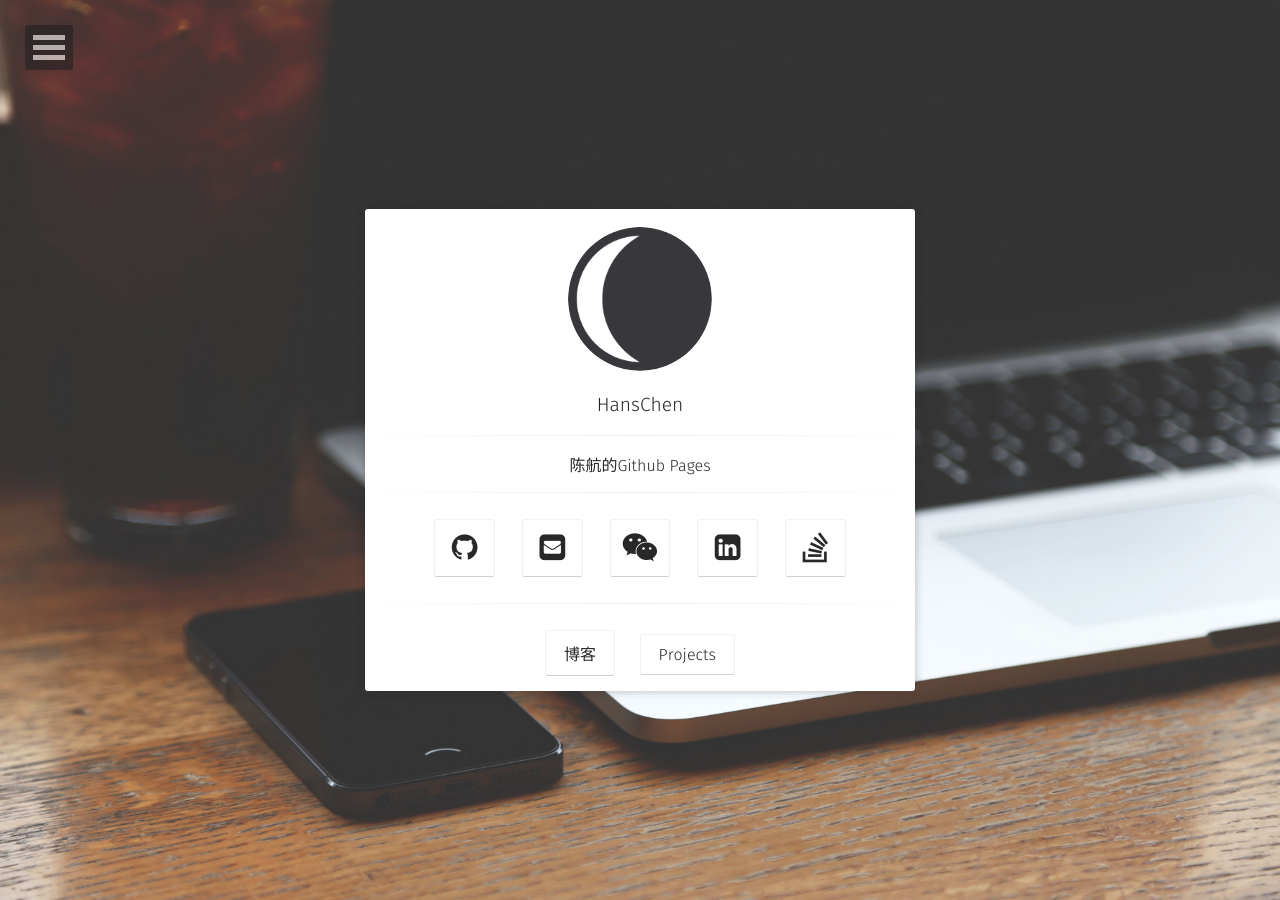
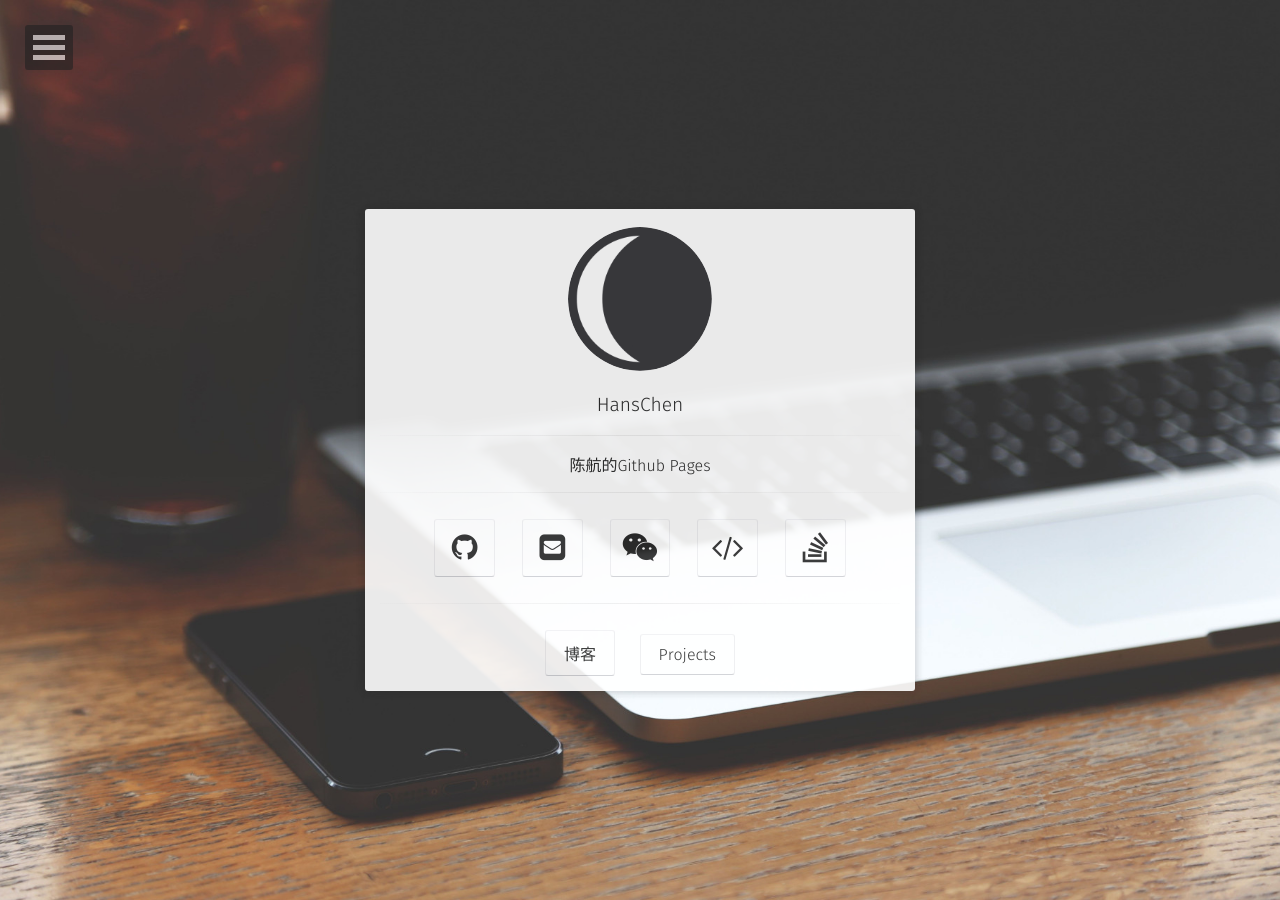
Before and after one commit to shensky711/shensky711.github.io, a Jekyll site: the page built from index.html, in a window 1280 px wide. Built offline with Jekyll 4.4.1, drawn with Linux system fonts in a browser that asks for light colours; some web fonts are replaced.

Commit message:
add csdn link

```diff
--- a/_config.yml
+++ b/_config.yml
@@ -38,8 +38,9 @@ disqus_shortname:   taylantatli
 email:              shensky711@qq.com
 wechat:             'assets/img/wechat.jpg'
 github:             shensky711
-linkedin:           航-陈-a7843b118
 stackoverflow:      6792789/shensky711
+csdn:               shensky711
+#linkedin:           航-陈-a7843b118
 #twitter:           username
 #facebook:          username
 #weibo:             username
--- a/_includes/nav.html
+++ b/_includes/nav.html
@@ -18,6 +18,9 @@
                     </li>{% endif %}
 					{% if site.wechat %}<li>
                         <a target="_blank" rel="noopener noreferrer"><i class="fa fa-fw fa-weixin"></i> WeChat</a>
+                    </li>{% endif %}
+					{% if site.csdn %}<li>
+                        <a href="http://blog.csdn.net/{{ site.csdn }}" target="_blank" rel="noopener noreferrer"><i class="fa fa-fw fa-code"></i> CSDN</a>
                     </li>{% endif %}
                     {% if site.twitter %}<li>
                         <a href="http://twitter.com/{{ site.twitter }}" target="_blank" rel="noopener noreferrer"><i class="fa fa-fw fa-twitter-square"></i> Twitter</a>
--- a/_includes/social-links.html
+++ b/_includes/social-links.html
@@ -1,48 +1,9 @@
-					<style type="text/css">
-						.w {
-							display: inline;
-							padding: 0
-						}
-
-						.w .x {
-							margin: 30px 0 10px
-						}
-
-						.w .x .fa {
-							position: relative;
-							margin: 0 5px;
-							font-size: 30px
-						}
-
-						.w .x .fa .s {
-							position: absolute;
-							display: none;
-							margin-left: -50px;
-							left: 50%;
-							bottom: 130%;
-							width: 100px;
-							height: 100px;
-							background-color: #fff;
-							box-shadow: 0 2px 4px rgba(0, 0, 0, .5)
-						}
-
-						.w .x .fa .s img {
-							width: 100%
-						}
-
-						.	x .fa:hover .s {
-							display: block
-						}
-
-						#bottom-bar .wf-td p fa fa-weixin {
-							display: none;
-						}
-					</style>
 					<hr class="hr-line">
                     <h3 class="title" style="font-size:30px;">
 						{% if site.github %}<a title="github" class="social-btn" href="http://github.com/{{ site.github }}" target="_blank" rel="noopener noreferrer"><i class="fa fa-fw fa-github"></i></a>{% endif %}
                         {% if site.email %}<a title="email" class="social-btn" href="mailto:{{ site.email }}" target="_blank" rel="noopener noreferrer"><i class="fa fa-fw fa-envelope-square"></i></a>{% endif %}
 						{% if site.wechat %}<a title="wechat-todo" class="social-btn" target="_blank" rel="noopener noreferrer"><i class="fa fa-fw fa-weixin"></i></a>{% endif %}
+						{% if site.csdn %}<a title="CSDN" class="social-btn" href="http://blog.csdn.net/{{ site.csdn }}" target="_blank" rel="noopener noreferrer"><i class="fa fa-fw fa-code"></i></a>{% endif %}
                         {% if site.twitter %}<a title="twitter" class="social-btn" href="http://twitter.com/{{ site.twitter }}" target="_blank" rel="noopener noreferrer"><i class="fa fa-fw fa-twitter-square"></i></a>{% endif %}
                         {% if site.facebook %}<a title="facebook" class="social-btn" href="http://facebook.com/{{ site.facebook }}" target="_blank" rel="noopener noreferrer"><i class="fa fa-fw fa-facebook-square"></i></a>{% endif %}
                         {% if site.google.plus %}<a title="google+" class="social-btn" href="http://plus.google.com/+{{ site.google.plus }}" target="_blank" rel="noopener noreferrer"><i class="fa fa-fw fa-google-plus-square"></i></a>{% endif %}
--- a/_sass/site.scss
+++ b/_sass/site.scss
@@ -40,6 +40,7 @@ body {
 	min-height: 300px;
 	text-align: left;
 	color: $white;
+	opacity:0.9;
 	@media #{$small} {
 		display: block !important;
 	}
@@ -76,6 +77,7 @@ body {
 	padding-left: 15px;
 	@include center-block();
 	background-color: $white;
+	opacity:0.9;
 	color: $color_shark;
 	z-index: 1;
 	border-radius: 3px;
```
Also changed, not shown: assets/img/placeholder-big2.jpg (added).
